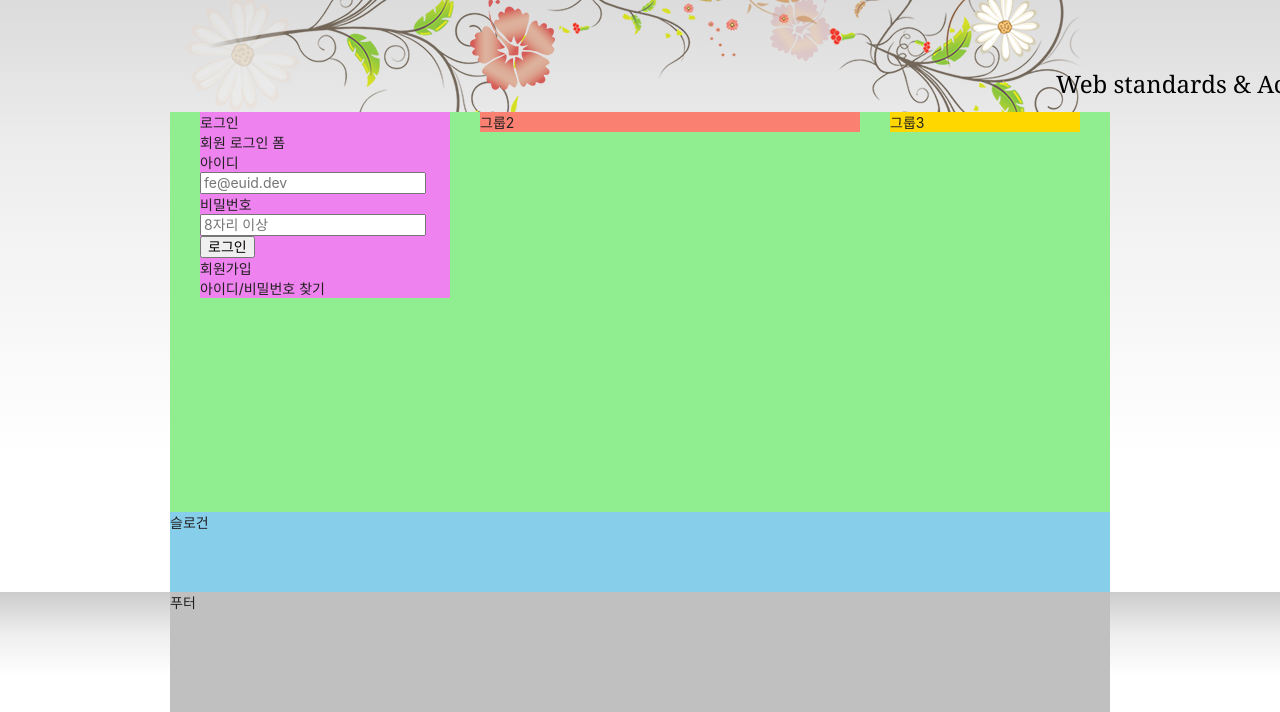
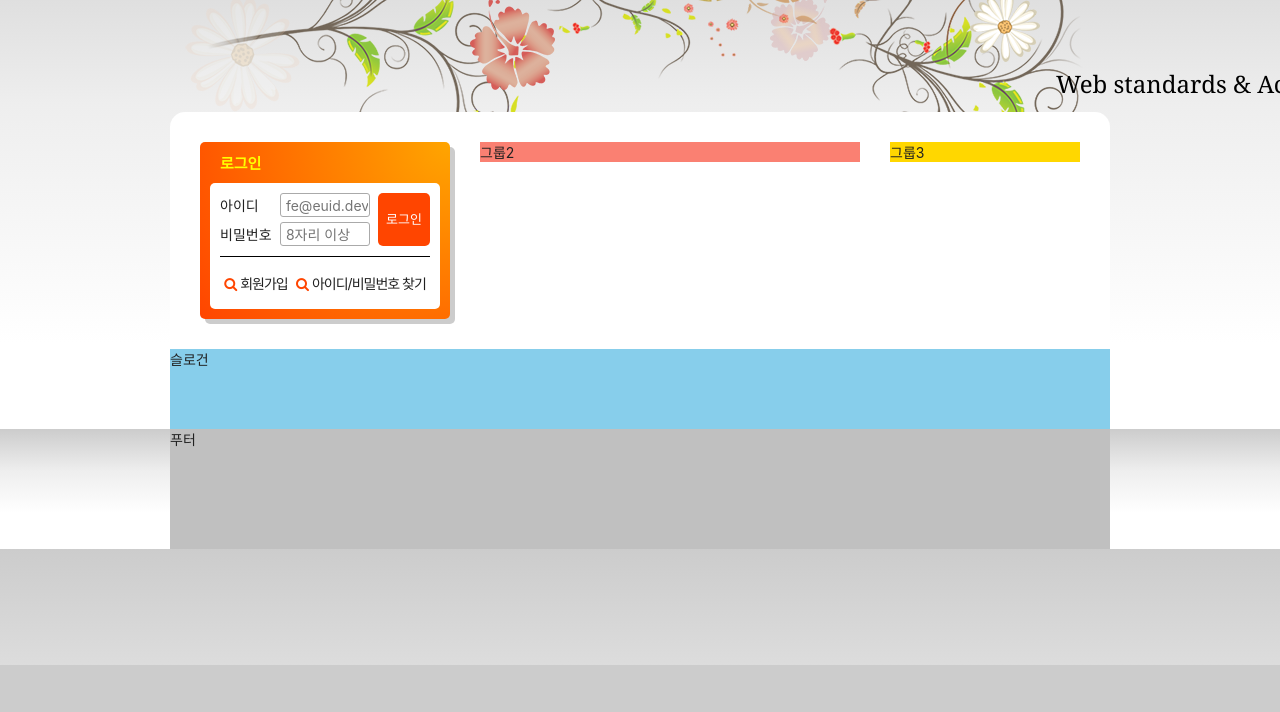
Before and after one commit to guahyoung/HTML5, a plain HTML site: page index.html in a window 1280 px wide. Shown: the part 135-847 px from the top of the page. After the commit the page ends 800 px from the top, so only its background shows below. Drawn offline with Linux system fonts and the light colour scheme; a web font is replaced by a local one.

Commit message:
로그인  영역 스타일 적용

```diff
--- a/styles/style.css
+++ b/styles/style.css
@@ -3,7 +3,7 @@
 @import url(./reset.css);
 
 /* 숨김 콘텐츠 */
-.a11y-hidden {
+.a11y-hidden, legend {
   position: absolute;
   width: 1px;
   height: 1px;
@@ -270,10 +270,11 @@ body {
 
 /* 메인 */
 .main {
-  background: lightgreen;
-  height: 50vh;
+  background: #fff;
+  min-width: 450px;
   display: flow-root;
-  padding: 0 15px;
+  padding: 30px 15px;
+  border-radius: 15px 15px 0 0 ;
 }
 
 .group {
@@ -282,9 +283,10 @@ body {
 }
 
 .group1 {
-  background-color: violet;
   width: 250px;
 }
+
+
 .group2 {
   background-color: salmon;
   width: 380px;
@@ -293,6 +295,92 @@ body {
   background-color: gold;
   width: 190px;
 }
+
+/* 로그인 영역 */
+.login{
+  box-shadow: 5px 5px 0 0 #ccc;
+  border-radius: 5px;
+  background: orange radial-gradient(circle at right top, orange, orangered);
+  padding: 10px;
+}
+
+.login-title{
+  color: yellow;
+  font-weight: 700;
+  font-size: 15px;
+  text-indent: 10px;
+}
+
+.login-form{
+  background: #fff;
+  margin-top: 10px;
+  border-radius: 5px 5px 0 0 ;
+  padding: 10px 10px 0 10px;
+}
+
+.login-form fieldset{
+  position: relative;
+  border-bottom: 1px solid #000;
+  padding-bottom: 5px;
+}
+
+.user-email, .user-pw{
+  margin-bottom: 5px;
+}
+
+.user-pw{
+
+}
+
+.login-form label{
+  display: inline-block;
+  width: 4em;
+}
+
+.login-form input{
+  width: 90px;
+  height: 24px;
+  border:  1px solid #aaa;
+  padding: 1px 1px 1px 5px;
+  border-radius: 3px;
+}
+
+.login-button{
+  position: absolute;
+  top: 0;
+  right: 0;
+  height: 53px;
+  background-color: orangered;
+  color: #fff;
+  border: 0;
+  padding: 0 8px;
+  border-radius: 5px;
+  font-size: 13px;
+}
+
+.sign{
+  background-color: #fff;
+  border-radius: 0 0 5px 5px;
+  padding: 10px 10px 10px 10px;
+  display: flex;
+  flex-flow: row nowrap;
+  justify-content: space-around;
+}
+
+.sign a{
+  display: block;
+  padding: 6px 0;
+  letter-spacing: -1px;
+}
+
+.sign a::before {
+  content: "\e802";
+  font-family: "fontello";
+  margin-right: 4px;
+  color: orangered;
+
+}
+
 
 /* 슬로건 */
 .slogan {
```
